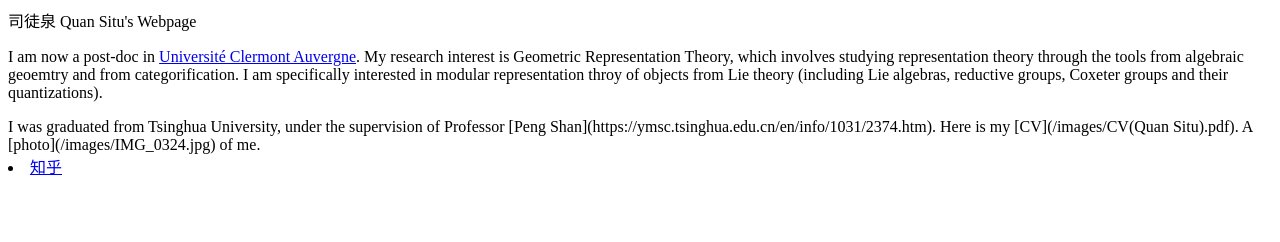
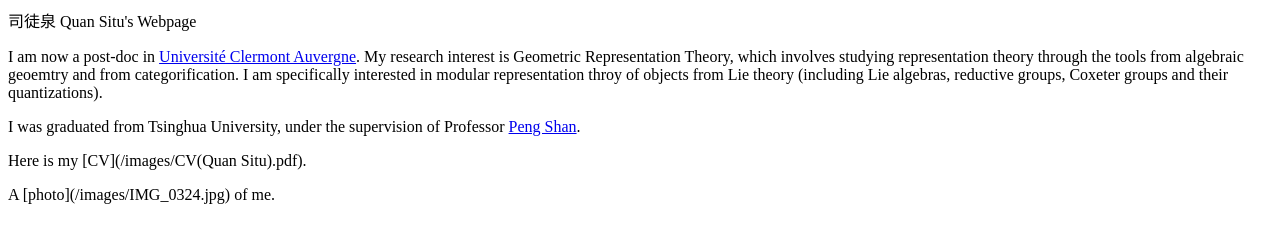
Before and after one commit to quansitu/quansitu.github.io, a plain HTML site: page index.html in a window 1280 px wide. Drawn offline with Linux system fonts and the light colour scheme.

Commit message:
Update index.html

```diff
--- a/index.html
+++ b/index.html
@@ -6,12 +6,14 @@
   I am specifically interested in modular representation throy of objects from Lie theory (including Lie algebras, reductive groups, Coxeter groups and their quantizations).
 </p>
 
+<p>
+I was graduated from Tsinghua University, under the supervision of Professor <a href="https://ymsc.tsinghua.edu.cn/en/info/1031/2374.htm">Peng Shan</a>.
+</p>
 
-I was graduated from Tsinghua University, under the supervision of Professor [Peng Shan](https://ymsc.tsinghua.edu.cn/en/info/1031/2374.htm).
+<p>
+Here is my [CV](/images/CV(Quan Situ).pdf).
+</p>
 
-Here is my [CV](/images/CV(Quan Situ).pdf).
-
+<p>
 A [photo](/images/IMG_0324.jpg) of me.
-
-
-<li> <a href="https://www.zhihu.com/people/AJLoveChina">知乎</a> </li>
+</p>
```
